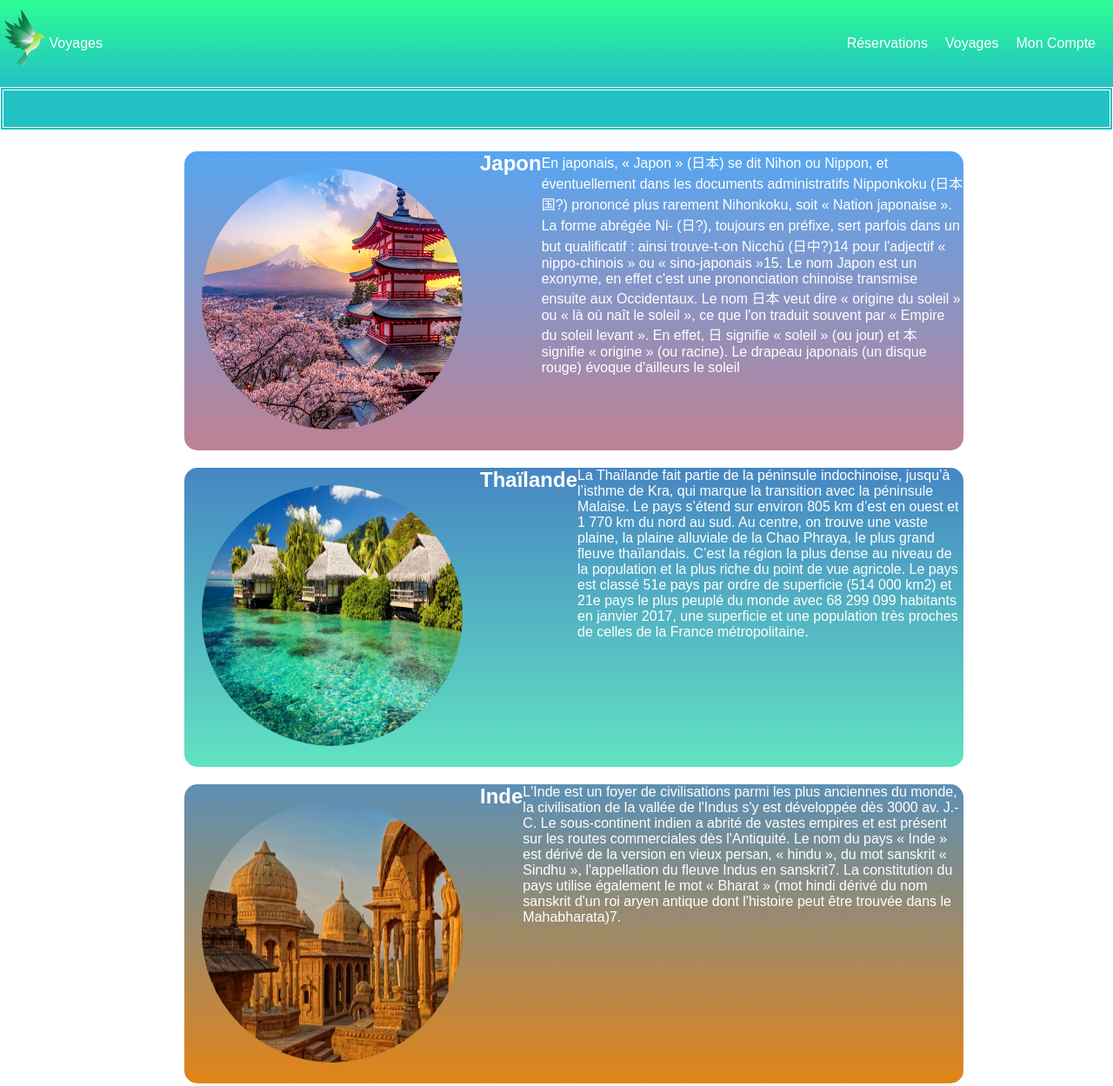
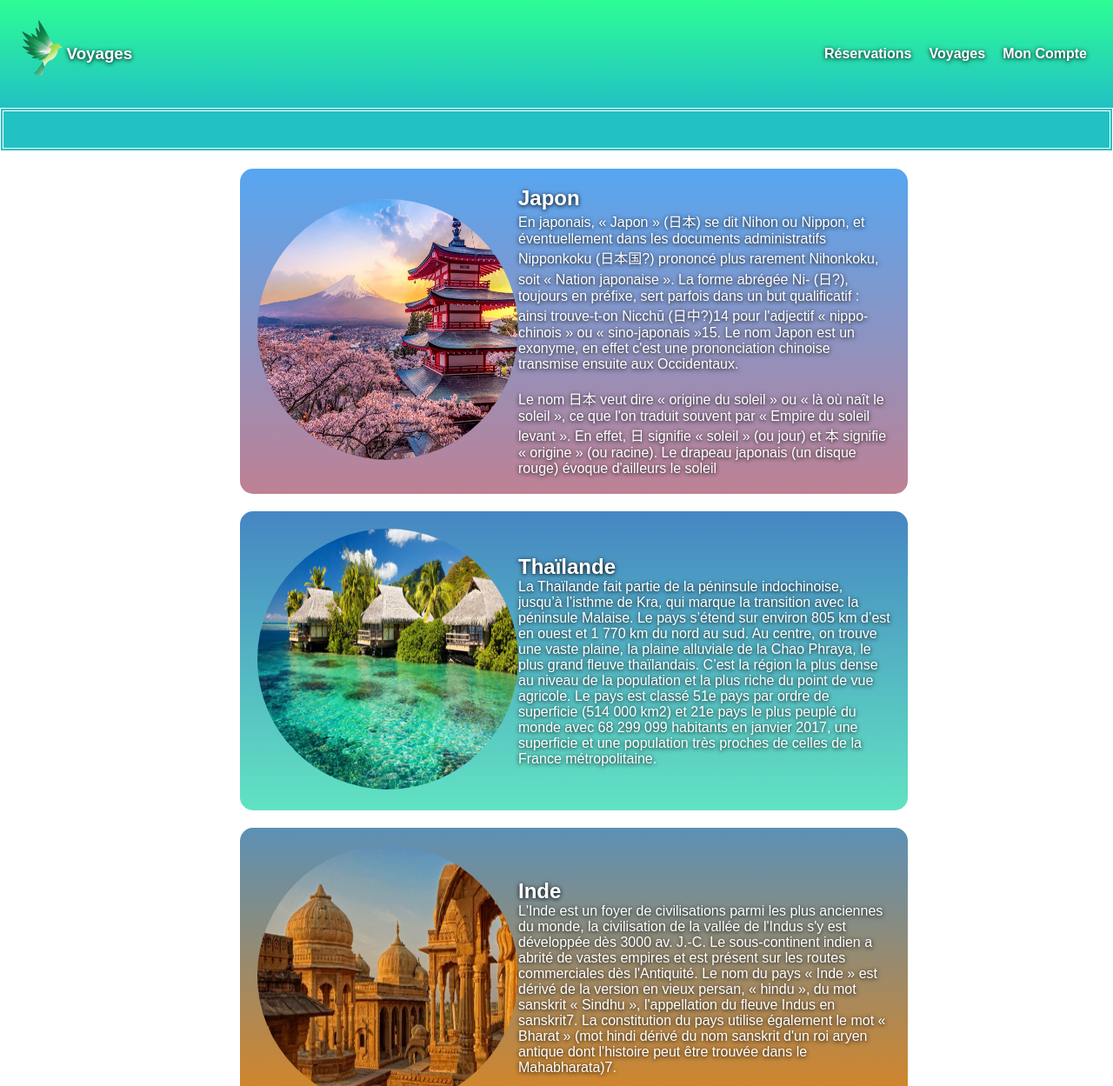
Before and after one commit to 2516e/phase1, a plain HTML site: page workshop/voyages.html in a window 1280 px wide. Shown: the top 1249 px of the page at 87% size. Drawn offline with Linux system fonts and the light colour scheme; a web font is replaced by a local one.

Commit message:
04.06.24

```diff
--- /dev/null
+++ b/initiation_js/exercices/js/bonjour.js
@@ -0,0 +1,4 @@
+var nom = window.prompt("Saisissez votre nom :")
+var prenom = window.prompt("Saisissez votre prénom :")
+
+alert ("Bonjour, " + prenom + " " + nom)
--- /dev/null
+++ b/initiation_js/exercices/js/tva.js
@@ -0,0 +1,5 @@
+var prixHt = parseInt(window.prompt("Saisissez le prix hors-taxe :"));
+var tva = 0.2;
+
+var prixTtc = prixHt + prixHt * tva;
+document.write("Le prix TTC est de " + prixTtc); console.log(prixTtc);
--- a/workshop/css/voyages.css
+++ b/workshop/css/voyages.css
@@ -2,55 +2,45 @@
   margin: 0px;
   padding: 0px;
   box-sizing: border-box;
+  color: white;
   font-family: "kufam", sans-serif;
-  color: white;
+  text-shadow: black  0 1px 5px;
 }
 
 /* header */
 
 header{
-    height: 100px;
-    background-image: linear-gradient(rgb(45, 253, 149),rgb(34,193,195)) ;
+    background: linear-gradient(rgb(45, 253, 149),rgb(34,193,195)) ;
     display: flex;
-    flex-wrap: wrap;
     justify-content: space-between;
+    padding: 20px;
+    align-items: center;
 }
 
 .logo{
-    width: 50%;
     display: flex;
-    flex-wrap: wrap;
     align-items: center;
 }
 
-.logotext{
-    line-height: 100px;
-}
 
 .logoimg{
     height: 80px;
-    justify-content: center;
-}
-.clickabletext{
-    width: 50%;
-    list-style-type: none;
 }
 
 .clickablelist{
     display: flex;
-    flex-wrap: wrap;
-    line-height: 100px;
     float: right;
+    list-style: none;
 }
 
 a{
     text-decoration: none;
 }
 
-ul{
-    margin-right: 20px;
+li{
+    font-weight: 600 ;
+    padding: 10px;
 }
-
 
 /* marquee */
 
@@ -58,10 +48,8 @@ marquee{
     height: 50px;
     background-color: rgb(34,193,195);
     border: white 4px double;
-}
-
-.marquee_text{
-    font-size: 20px;
+    display: flex;
+    align-items: center;
 }
 
 /* END marquee */
@@ -76,39 +64,40 @@ main img{
     height: 300px;
 }
 .content {
-    width : 70%;
+    width : 60%;
     margin: auto;
 }
 
-main div {
+main section {
     margin: 20px;
+    padding: 20px;
+    width: 100%;
+    display: flex;
+    align-items: center;
 }
+
 .japoncontent{
-    background-image: linear-gradient(rgb(86,166,241),rgb(191,129,148));
-    height: 30%;
+    background: linear-gradient(rgb(86,166,241),rgb(191,129,148));
     width: 100%;
     border-radius: 15PX;
-    display: flex;
+
 }
 
 .thailandecontent{
-    background-image: linear-gradient(rgb(70,134,195),rgb(97,227,194));
-    height: 30%;
-    width: 100%;
+    background: linear-gradient(rgb(70,134,195),rgb(97,227,194));
     border-radius: 15PX;
-    display: flex;
+
 }
 
 .indecontent{
     background-image: linear-gradient(rgb(92,144,181),rgb(226,132,23));
-    height: 30%;
-    width: 100%;
     border-radius: 15PX;
-    display: flex;
 }
 
+.imgpays{
+    width: 50%;
 
-
+}
 
 
 /* END main */
@@ -117,7 +106,7 @@ main div {
 
 footer{
     height: 100px;
-    background-image: linear-gradient(rgb(34,193,195),rgb(45, 253, 149)) ;
+    background: linear-gradient(rgb(34,193,195),rgb(45, 253, 149)) ;
 }
 
 .footertext{
--- a/workshop/voyages.html
+++ b/workshop/voyages.html
@@ -6,10 +6,7 @@
     <title>Voyages</title>
     <link rel="preconnect" href="https://fonts.googleapis.com" />
     <link rel="preconnect" href="https://fonts.gstatic.com" crossorigin />
-    <link
-      href="https://fonts.googleapis.com/css2?family=Kufam:ital,wght@0,400..900;1,400..900&display=swap"
-      rel="stylesheet"
-    />
+    <link href="https://fonts.googleapis.com/css2?family=Kufam:ital,wght@0,400..900;1,400..900&display=swap" rel="stylesheet"/>
     <link rel="stylesheet" href="css/voyages.css" />
   </head>
 
@@ -21,22 +18,22 @@
             <img src="/img/voyages/logo.png" alt="logo" class="logoimg" />
           </div>
           <div class="logotextcontainer">
-            <span class="logotext">Voyages</span>
+            <h3 class="logotext">Voyages</h3>
           </div>
         </section>
-        <div class="clickabletext">
-          <li class="clickablelist">
-            <ul>
+        <nav>
+          <ul class="clickablelist">
+            <li>
               <a href="">Réservations</a>
+            </li>
+            <li>
+              <a href="">Voyages</a>
+            </li>
+            <li>
+              <a href="">Mon Compte</a>
+            </li>
           </ul>
-            <ul>
-              <a href="">Voyages</a>
-            </ul>
-            <ul>
-              <a href="">Mon Compte</a>
-            </ul>
-          </li>
-        </div>
+        </nav>
       </header>
       <marquee>
         <span class="marquee_text">
@@ -47,13 +44,14 @@
       </marquee>
 
       <main>
-        <section class="content">
-          <div class="japoncontent">
+        <div class="content">
+          <section class="japoncontent">
             <div class="imgpays">
               <img src="img/voyages/japon.jpg" alt="jpn" class="pays" />
             </div>
+            <div class="text">
               <h1>Japon</h1>
-            <p class="pright">
+              <p class="pjapon">
                 En japonais, « Japon » (日本) se dit Nihon ou Nippon, et
                 éventuellement dans les documents administratifs Nipponkoku
                 (日本国?) prononcé plus rarement Nihonkoku, soit « Nation
@@ -61,7 +59,10 @@
                 parfois dans un but qualificatif : ainsi trouve-t-on Nicchū
                 (日中?)14 pour l'adjectif « nippo-chinois » ou « sino-japonais
                 »15. Le nom Japon est un exonyme, en effet c'est une prononciation
-              chinoise transmise ensuite aux Occidentaux. Le nom 日本 veut dire
+                chinoise transmise ensuite aux Occidentaux.
+                <br>
+                <br>
+                Le nom 日本 veut dire
                 « origine du soleil » ou « là où naît le soleil », ce que l'on
                 traduit souvent par « Empire du soleil levant ». En effet, 日
                 signifie « soleil » (ou jour) et 本 signifie « origine » (ou
@@ -69,7 +70,8 @@
                 le soleil
               </p>
             </div>
-          <div class="thailandecontent">
+          </section>
+          <section class="thailandecontent">
             <div class="imgpays">
               <img
                 src="img/voyages/thailande.jpg"
@@ -77,8 +79,9 @@
                 class="pays"
               />
             </div>
+            <div>
               <h1>Thaïlande</h1>
-            <p class="pleft">
+              <p class="pthai">
                 La Thaïlande fait partie de la péninsule indochinoise, jusqu’à
                 l’isthme de Kra, qui marque la transition avec la péninsule
                 Malaise. Le pays s’étend sur environ 805 km d’est en ouest et 1
@@ -92,12 +95,14 @@
                 France métropolitaine.
               </p>
             </div>
-          <div class="indecontent">
+          </section>
+          <section class="indecontent">
             <div class="imgpays">
               <img src="/img/voyages/inde.jpg" alt="" class="pays" />
             </div>
+            <div>
               <h1>Inde</h1>
-            <p class="pright">
+              <p class="pinde">
                 L'Inde est un foyer de civilisations parmi les plus anciennes du
                 monde, la civilisation de la vallée de l'Indus s'y est développée
                 dès 3000 av. J.-C. Le sous-continent indien a abrité de vastes
@@ -111,6 +116,7 @@
               </p>
             </div>
           </section>
+        </div>
         <footer>
           <div>
             <span class="footertext">
```
Also changed, not shown: initiation_js/exercices/bonjour.html (added, +13 -0 lines), initiation_js/exercices/js/valeurs.js (added, +20 -0 lines), initiation_js/exercices/tva.html (added, +11 -0 lines), initiation_js/exercices/valeurs.html (added, +11 -0 lines), initiation_js/exercices/img/katarina.jpg (added), workshop/img/voyages/maquette-voyages.png (added). Lines whose indentation alone changed are shown as unchanged.
